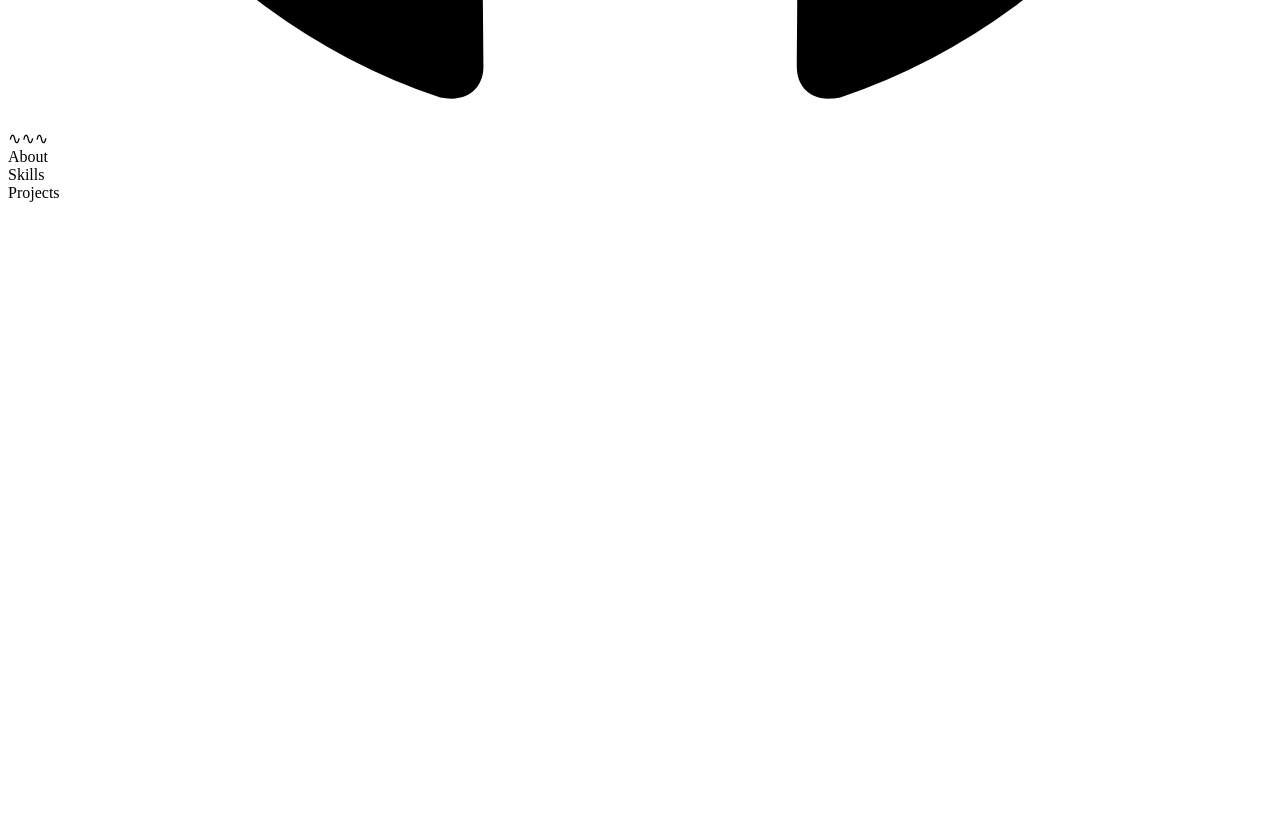
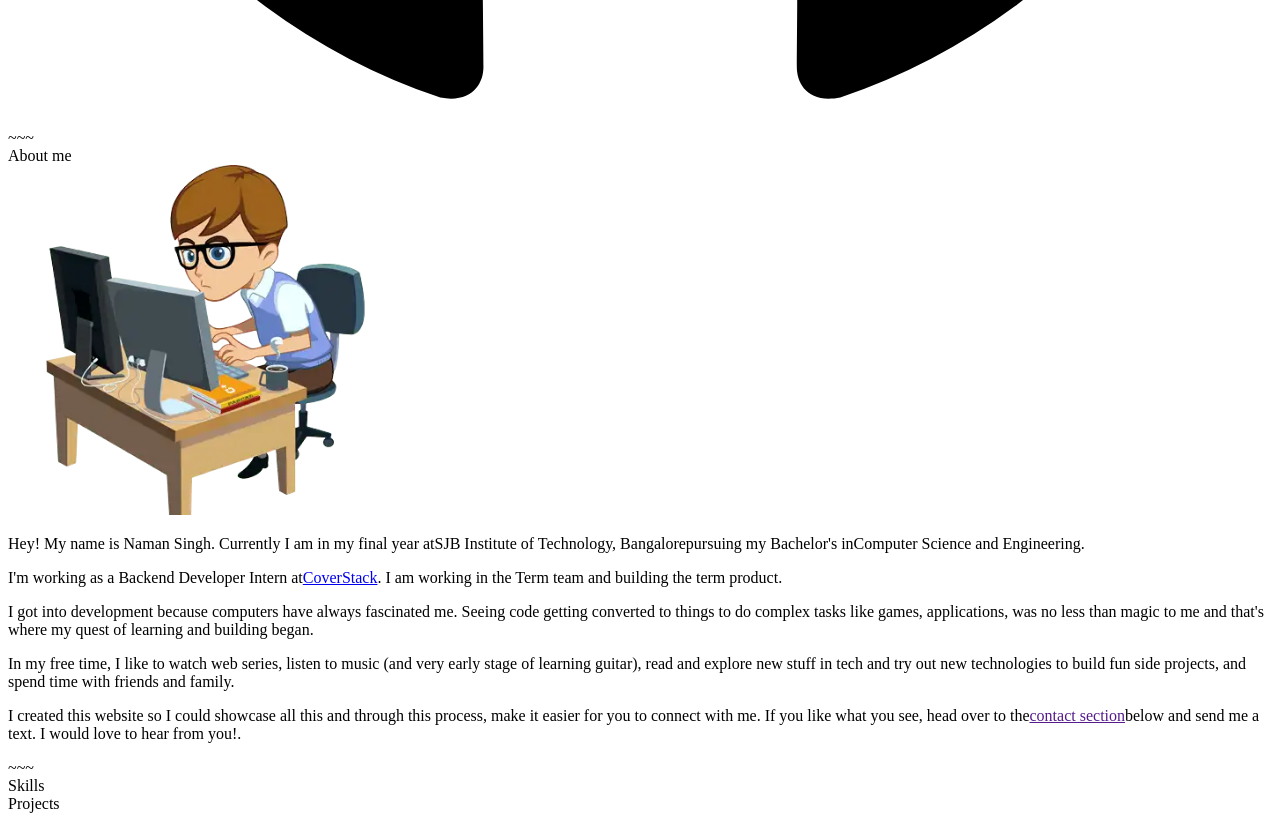
Before and after one commit to namansingh3502/portfolio, a React (Vite) app: page / in a window 1280 px wide. Shown: the part 4820-5641 px from the top of the page. Before the commit the page ends 5030 px from the top, so only its background shows below. Built offline with nearby package versions, Linux system fonts and the light colour scheme.

Commit message:
home page improved

```diff
--- a/src/App.js
+++ b/src/App.js
@@ -2,17 +2,16 @@ import {createRoot} from "react-dom/client";
 import Navigation from "./components/Navigation";
 import useScrollspy from "./components/Scrollspy";
 import Home from "./components/Home";
+import About from "./components/About";
 
 const App = () => {
   const activeId = useScrollspy(["home"]);
 
   return (
-    <div className={"text-white min-h-screen relative"}>
+    <div className={"text-white min-h-screen"}>
       {window.innerWidth > 650 ? <Navigation activePage={activeId}/> : null}
       <Home/>
-      <section id={"about"} className={"min-h-screen"}>
-        About
-      </section>
+      <About/>
       <section id={"skills"} className={"min-h-screen"}>
         Skills
       </section>
--- /dev/null
+++ b/src/components/About.js
@@ -0,0 +1,52 @@
+import clipart from "./../images/clipart.webp"
+
+export default function About() {
+
+  return (
+    <section id={"about"}
+             className={"container mx-auto flex-col items-center justify-center my-2 md:my-10 space-y-4 md:space-y-10 px-2"}>
+      <div className={"w-full text-center text-5xl font-serif"}>About me</div>
+      <div className={"w-full flex justify-center items-center pb-6 md:py-10"}>
+        <div className={"hidden lg:block lg:w-1/3 flex justify-center items-center"}>
+          <img
+            className={"flex flex-row object-contain m-4 lg:my-0 p-2"}
+            src={clipart}
+            alt={"clipart"}
+            style={{"max-height": "350px"}}
+          />
+        </div>
+        <div className={"w-full lg:w-2/3 text-lg lg:text-xl px-6 space-y-6"}>
+          <p>
+            Hey! My name is <span className={"text-emerald-600 font-semibold"}>Naman Singh</span>.
+            Currently I am in my final year at
+            <span className={"text-emerald-600 font-semibold"}>SJB Institute of Technology, Bangalore</span>
+            pursuing my Bachelor's in
+            <span className={"text-emerald-600 font-semibold"}>Computer Science and Engineering</span>.
+          </p>
+          <p>
+            I'm working as a <span className={"text-emerald-600 font-semibold"}>Backend Developer Intern</span> at
+            <a className={"text-emerald-600 font-semibold"} href={'https://www.coverstack.in/'}>CoverStack</a>.
+            I am working in the Term team and building the term product.
+          </p>
+          <p>
+            I got into development because computers have always fascinated me. Seeing code getting converted to things
+            to do complex tasks like games, applications, was no less than magic to me and that's where my quest of
+            learning and building began.
+          </p>
+          <p>
+            In my free time, I like to watch web series, listen to music (and very early stage of learning guitar),
+            read and explore new stuff in tech and try out new technologies to build fun side projects, and spend time
+            with friends and family.
+          </p>
+          <p>
+            I created this website so I could showcase all this and through this process, make it easier for you to
+            connect with me. If you like what you see, head over to the
+            <a className={"text-emerald-600 font-semibold"} href={""}><span>contact section</span></a>
+            below and send me a text. I would love to hear from you!.
+          </p>
+        </div>
+      </div>
+      <div className={"w-full text-center text-xl font-serif"}>~~~</div>
+    </section>
+  )
+}
--- a/src/components/Home.js
+++ b/src/components/Home.js
@@ -32,7 +32,7 @@ const icons = [
 export default function Home() {
   return (
     <section id={"home"}
-             className={"h-screen h-screen container mx-auto min-h-screen flex items-center justify-center"}>
+             className={"h-screen min-h-screen container mx-auto flex items-center justify-center relative"}>
       <div className={"w-full flex items-center justify-center"}>
         <div className={"w-full max-w-7xl grid grid-cols-9 gap-2 px-2 md:px-6"}>
           <div className={"col-start-1 col-span-9 md:col-span-3 flex justify-center items-center rounded-2xl lg:px-2"}>
@@ -74,7 +74,7 @@ export default function Home() {
 
         </div>
       </div>
-      <div className={"text-slate-400 font-semibold absolute bottom-8"}>∿∿∿</div>
+      <div className={"text-white text-xl font-sans absolute bottom-6"}>~~~</div>
     </section>
   )
 }
```
Also changed, not shown: src/images/clipart.webp (added), 1 other file (tests, documents, lock files or other folders).
